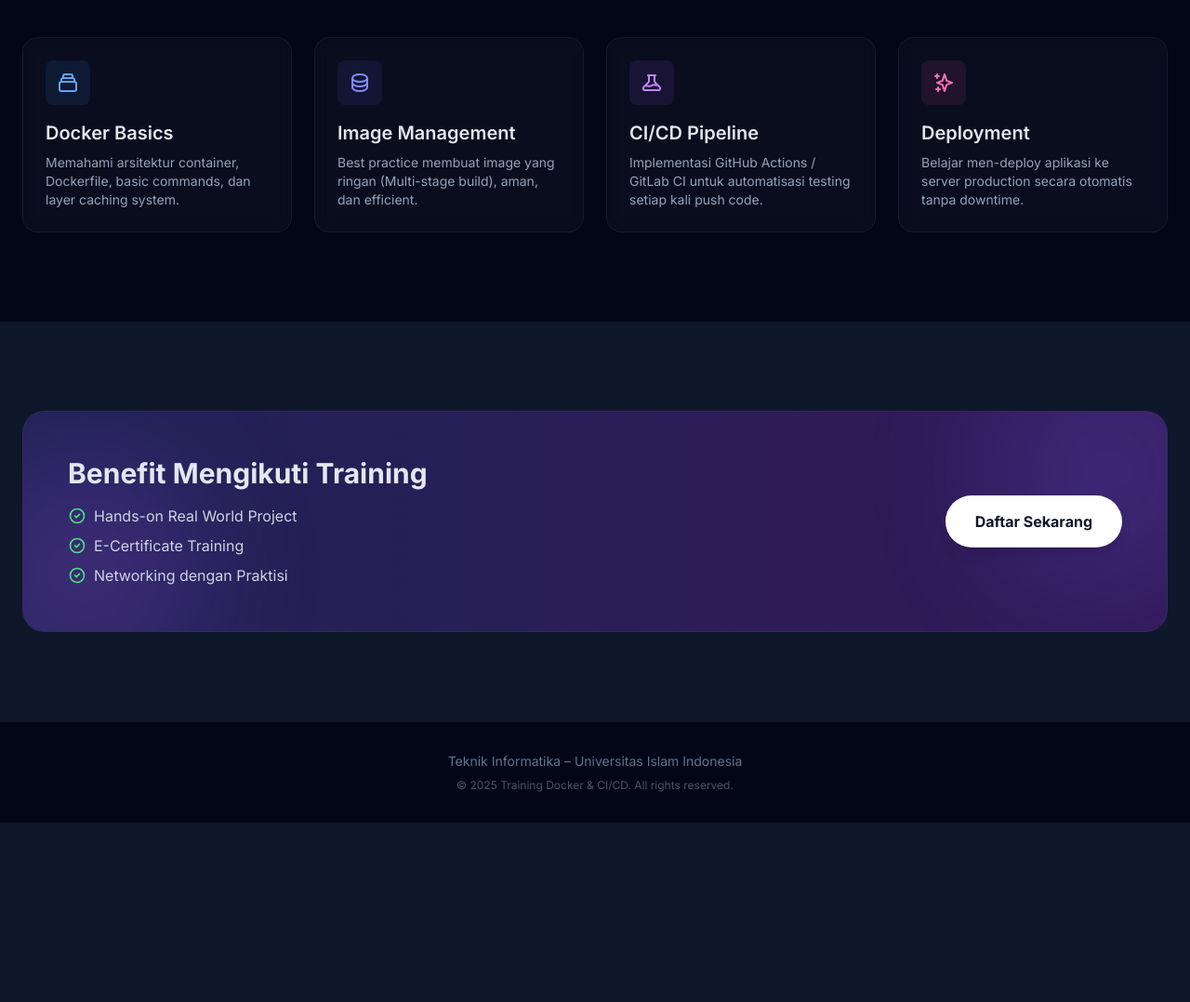
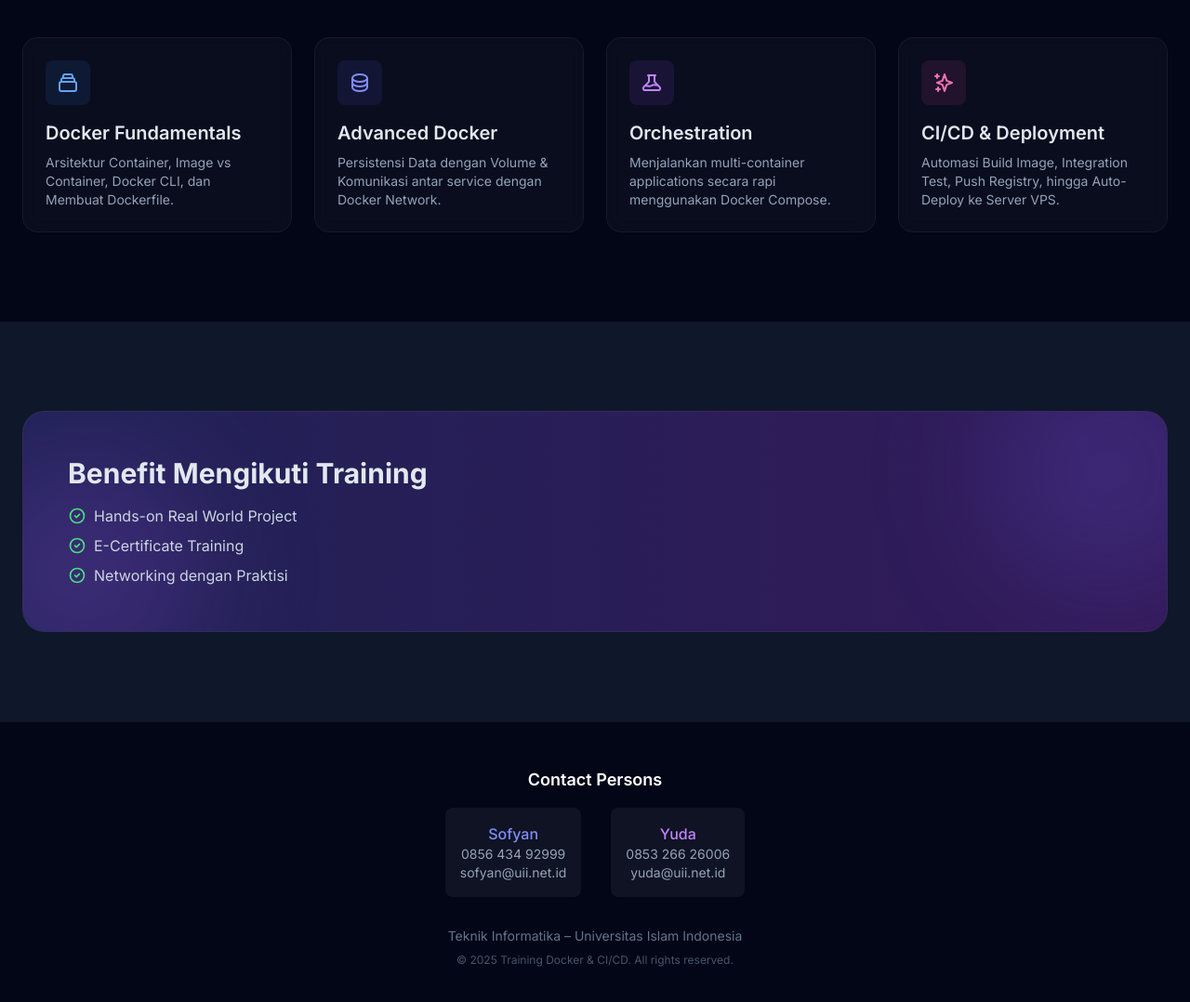
Before and after one commit to nimdasx/sirkel, a plain HTML site: page sirkel-nginx-demo-build/index.html in a window 1280 px wide. Shown: the part 1640-2718 px from the top of the page at 93% size. Before the commit the page ends 2525 px from the top, so only its background shows below. Drawn offline with nearby package versions, Linux system fonts and the light colour scheme.

Commit message:
update index

```diff
--- a/sirkel-nginx-demo-build/index.html
+++ b/sirkel-nginx-demo-build/index.html
@@ -76,10 +76,7 @@
             <div class="text-xl font-bold tracking-tight">
                 <span class="text-white">DevOps</span><span class="text-indigo-400">Mastery</span>
             </div>
-            <a href="#register"
-                class="hidden md:inline-block px-6 py-2 rounded-full bg-indigo-600 hover:bg-indigo-500 text-white font-medium transition-all transform hover:scale-105 shadow-lg shadow-indigo-500/30">
-                Daftar Sekarang
-            </a>
+
         </div>
     </nav>
 
@@ -107,17 +104,26 @@
                 style="animation-delay: 0.3s;">
                 Membangun Pipeline Modern untuk Software Engineer Masa Depan. Tingkatkan skill deployment Anda ke level
                 industri.
+                <br>
+                <span class="text-indigo-400 font-bold mt-4 block">Selasa 16 Desember 2025 | Laboratorium Informatika
+                    UII</span>
             </p>
 
             <div class="flex flex-col md:flex-row gap-4 justify-center items-center animate-fade-in-up"
                 style="animation-delay: 0.4s;">
-                <a href="#register"
+
+                <a href="https://s.id/sirkel-docker" target="_blank"
                     class="px-8 py-4 rounded-full bg-indigo-600 hover:bg-indigo-500 text-white font-semibold text-lg transition-all transform hover:scale-105 shadow-xl shadow-indigo-500/30 w-full md:w-auto">
-                    Daftar Sekarang
+                    Microsite Training
                 </a>
-                <a href="#curriculum"
-                    class="px-8 py-4 rounded-full border border-slate-700 hover:border-slate-500 hover:bg-slate-800 text-slate-300 font-medium transition-all w-full md:w-auto">
-                    Lihat Materi
+                <a href="https://github.com/nimdasx/sirkel" target="_blank"
+                    class="px-8 py-4 rounded-full border border-slate-700 hover:border-slate-500 hover:bg-slate-800 text-slate-300 font-medium transition-all w-full md:w-auto flex items-center justify-center gap-2">
+                    <svg class="w-5 h-5" fill="currentColor" viewBox="0 0 24 24" aria-hidden="true">
+                        <path fill-rule="evenodd"
+                            d="M12 2C6.477 2 2 6.484 2 12.017c0 4.425 2.865 8.18 6.839 9.504.5.092.682-.217.682-.483 0-.237-.008-.868-.013-1.703-2.782.605-3.369-1.343-3.369-1.343-.454-1.158-1.11-1.466-1.11-1.466-.908-.62.069-.608.069-.608 1.003.07 1.531 1.032 1.531 1.032.892 1.53 2.341 1.088 2.91.832.092-.647.35-1.088.636-1.338-2.22-.253-4.555-1.113-4.555-4.951 0-1.093.39-1.988 1.029-2.688-.103-.253-.446-1.272.098-2.65 0 0 .84-.27 2.75 1.026A9.564 9.564 0 0112 6.844c.85.004 1.705.115 2.504.337 1.909-1.296 2.747-1.027 2.747-1.027.546 1.379.202 2.398.1 2.651.64.7 1.028 1.595 1.028 2.688 0 3.848-2.339 4.695-4.566 4.943.359.309.678.92.678 1.855 0 1.338-.012 2.419-.012 2.747 0 .268.18.58.688.482A10.019 10.019 0 0022 12.017C22 6.484 17.522 2 12 2z"
+                            clip-rule="evenodd" />
+                    </svg>
+                    GitHub Repo
                 </a>
             </div>
         </div>
@@ -232,9 +238,9 @@
                             </path>
                         </svg>
                     </div>
-                    <h3 class="text-xl font-semibold mb-2">Docker Basics</h3>
-                    <p class="text-slate-400 text-sm">Memahami arsitektur container, Dockerfile, basic commands, dan
-                        layer caching system.</p>
+                    <h3 class="text-xl font-semibold mb-2">Docker Fundamentals</h3>
+                    <p class="text-slate-400 text-sm">Arsitektur Container, Image vs Container, Docker CLI, dan Membuat
+                        Dockerfile.</p>
                 </div>
 
                 <!-- Card 2 -->
@@ -248,9 +254,9 @@
                             </path>
                         </svg>
                     </div>
-                    <h3 class="text-xl font-semibold mb-2">Image Management</h3>
-                    <p class="text-slate-400 text-sm">Best practice membuat image yang ringan (Multi-stage build), aman,
-                        dan efficient.</p>
+                    <h3 class="text-xl font-semibold mb-2">Advanced Docker</h3>
+                    <p class="text-slate-400 text-sm">Persistensi Data dengan Volume & Komunikasi antar service dengan
+                        Docker Network.</p>
                 </div>
 
                 <!-- Card 3 -->
@@ -264,9 +270,9 @@
                             </path>
                         </svg>
                     </div>
-                    <h3 class="text-xl font-semibold mb-2">CI/CD Pipeline</h3>
-                    <p class="text-slate-400 text-sm">Implementasi GitHub Actions / GitLab CI untuk automatisasi testing
-                        setiap kali push code.</p>
+                    <h3 class="text-xl font-semibold mb-2">Orchestration</h3>
+                    <p class="text-slate-400 text-sm">Menjalankan multi-container applications secara rapi menggunakan
+                        Docker Compose.</p>
                 </div>
 
                 <!-- Card 4 -->
@@ -280,9 +286,9 @@
                             </path>
                         </svg>
                     </div>
-                    <h3 class="text-xl font-semibold mb-2">Deployment</h3>
-                    <p class="text-slate-400 text-sm">Belajar men-deploy aplikasi ke server production secara otomatis
-                        tanpa downtime.</p>
+                    <h3 class="text-xl font-semibold mb-2">CI/CD & Deployment</h3>
+                    <p class="text-slate-400 text-sm">Automasi Build Image, Integration Test, Push Registry, hingga
+                        Auto-Deploy ke Server VPS.</p>
                 </div>
             </div>
         </div>
@@ -330,10 +336,7 @@
                         </ul>
                     </div>
                     <div class="flex-shrink-0">
-                        <a href="#register"
-                            class="inline-block px-8 py-4 bg-white text-slate-900 font-bold rounded-full hover:bg-slate-100 transition-colors shadow-lg">
-                            Daftar Sekarang
-                        </a>
+
                     </div>
                 </div>
             </div>
@@ -341,8 +344,21 @@
     </section>
 
     <!-- Footer -->
-    <footer class="py-8 bg-slate-950 border-t border-white/5 text-center">
+    <footer class="py-12 bg-slate-950 border-t border-white/5 text-center">
         <div class="container mx-auto px-6">
+            <h4 class="text-lg font-semibold mb-4 text-white">Contact Persons</h4>
+            <div class="flex justify-center flex-wrap gap-8 mb-8 text-slate-400">
+                <div class="bg-white/5 rounded-lg p-4">
+                    <p class="font-medium text-indigo-400">Sofyan</p>
+                    <p class="text-sm">0856 434 92999</p>
+                    <p class="text-sm">sofyan@uii.net.id</p>
+                </div>
+                <div class="bg-white/5 rounded-lg p-4">
+                    <p class="font-medium text-purple-400">Yuda</p>
+                    <p class="text-sm">0853 266 26006</p>
+                    <p class="text-sm">yuda@uii.net.id</p>
+                </div>
+            </div>
             <p class="text-slate-500 text-sm mb-2">Teknik Informatika – Universitas Islam Indonesia</p>
             <p class="text-slate-600 text-xs text-sm">&copy; 2025 Training Docker & CI/CD. All rights reserved.</p>
         </div>
```
